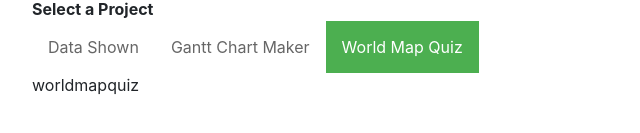
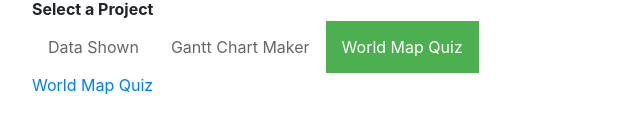
Before and after one commit to TimFinnigan/tim-finnigan-homepage, a React (Create React App) app: page /projects/worldmapquiz in a window 1280 px wide. Shown: the part 181-314 px from the top of the page, without its empty margins (0-640 px from the left). Built offline with nearby package versions, Linux system fonts and the light colour scheme.

Commit message:
add links to projects

```diff
--- a/src/projects.js
+++ b/src/projects.js
@@ -1,6 +1,22 @@
 import React from "react";
 import { Route, NavLink } from "react-router-dom";
-const Project = ({ match }) => <p>{match.params.id}</p>;
+// const Project = ({ match }) => <p>{match.params.id}</p>;
+const Data = ({ match }) => <p>This website is currently in progress</p>;
+const Gantt = ({ match }) => (
+  <a
+    href="http://ganttchartmaker.com"
+    target="_blank"
+    rel="noopener noreferrer"
+  >
+    Gantt Chart Maker
+  </a>
+);
+const Map = ({ match }) => (
+  <a href="http://worldmapquiz.com" target="_blank" rel="noopener noreferrer">
+    World Map Quiz
+  </a>
+);
+
 class Projects extends React.Component {
   render() {
     const { url } = this.props.match;
@@ -18,7 +34,10 @@ class Projects extends React.Component {
             <NavLink to="/projects/worldmapquiz">World Map Quiz</NavLink>
           </li>
         </ul>
-        <Route path="/projects/:id" component={Project} />
+        {/* <Route path="/projects/:id" component={Project} /> */}
+        <Route exact path="/projects/datashown" component={Data} />
+        <Route exact path="/projects/ganttchartmaker" component={Gantt} />
+        <Route exact path="/projects/worldmapquiz" component={Map} />
       </div>
     );
   }
```
